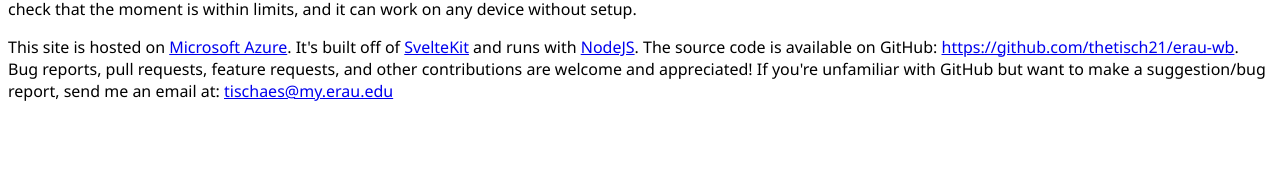
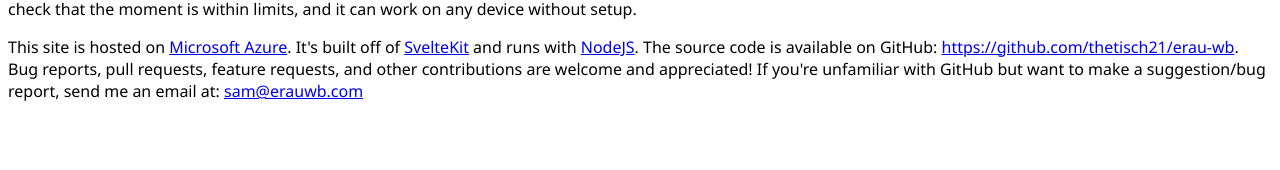
Before and after one commit to theTisch21/erau-wb, a SvelteKit app: page /about in a window 1280 px wide. Shown: the part 344-514 px from the top of the page. Built offline with nearby package versions, Linux system fonts and the light colour scheme.

Commit message:
Go undercover

```diff
--- a/src/routes/+page.svelte
+++ b/src/routes/+page.svelte
@@ -286,8 +286,8 @@
 				your preflight or check with the numbers on ETA to ensure accurate calculations.
 			</p>
 			<p>
-				Notice something out of date? Send me an email: <a href="mailto:tischaes@my.erau.edu"
-					>tischaes@my.erau.edu</a
+				Notice something out of date? Send me an email: <a href="mailto:sam@erauwb.com"
+					>sam@erauwb.com</a
 				>
 			</p>
 		</div>
@@ -410,7 +410,7 @@
 				<strong>WARNING:</strong> I've thoroughly tested the metar parsing code, and that seems to
 				be working. However, since the site pulls directly from the AWC, it's way harder to test the
 				live data. Please double-check these values and immediately email me if something's wrong.
-				<a href="mailto:tischaes@my.erau.edu">tischaes@my.erau.edu</a>
+				<a href="mailto:sam@erauwb.com">sam@erauwb.com</a>
 			</p>
 		</div>
 		<PressureAlt pressureAltitude={currentPressureAltitude} altimiter={currentAltimiter} />
--- a/src/routes/about/+page.svelte
+++ b/src/routes/about/+page.svelte
@@ -16,5 +16,5 @@
 	<a href="https://github.com/thetisch21/erau-wb">https://github.com/thetisch21/erau-wb</a>. Bug
 	reports, pull requests, feature requests, and other contributions are welcome and appreciated! If
 	you're unfamiliar with GitHub but want to make a suggestion/bug report, send me an email at:
-	<a href="mailto:tischaes@my.erau.edu">tischaes@my.erau.edu</a>
+	<a href="mailto:sam@erauwb.com">sam@erauwb.com</a>
 </p>
```
Also changed, not shown: 1 other file (tests, documents, lock files or other folders).
